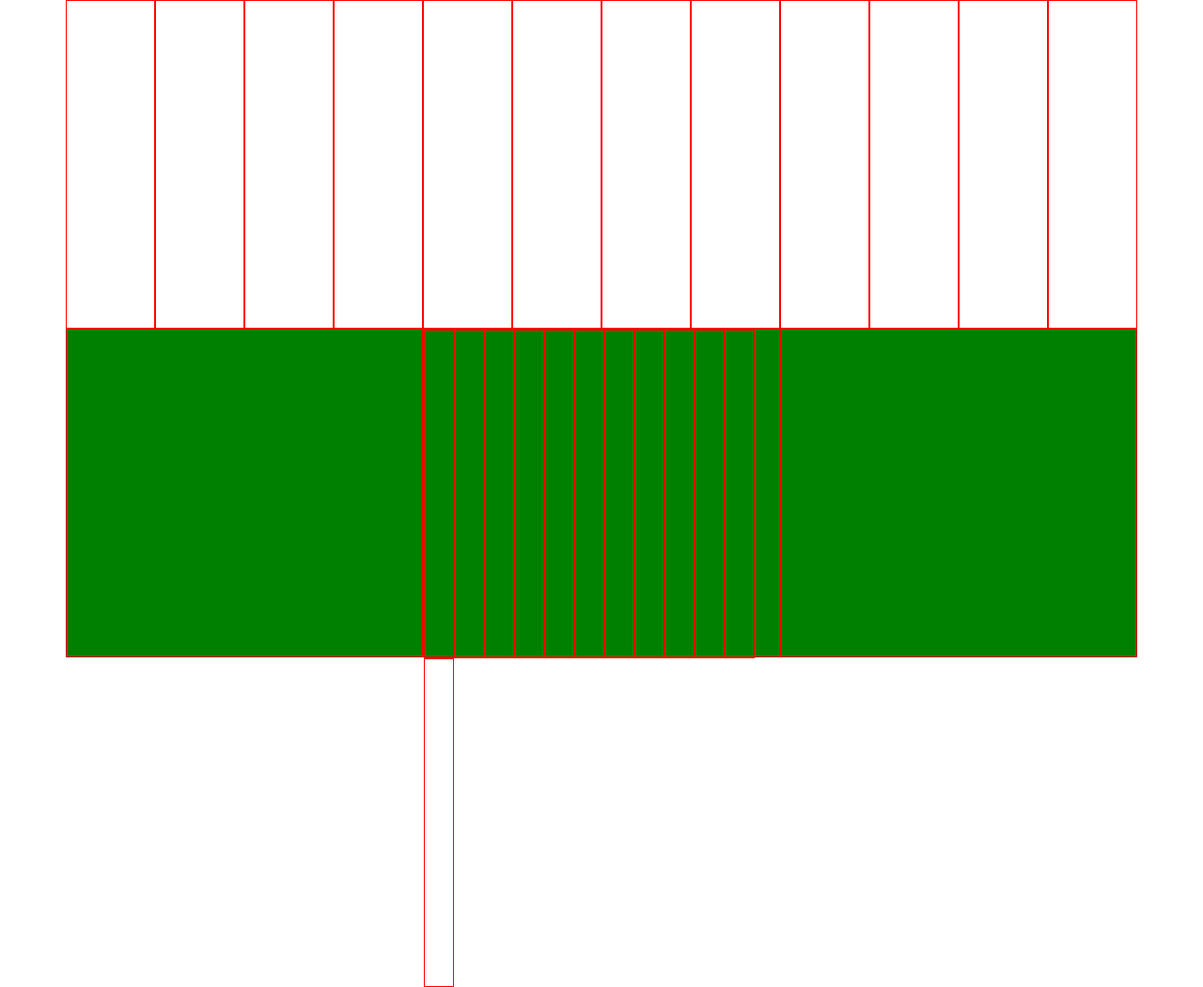
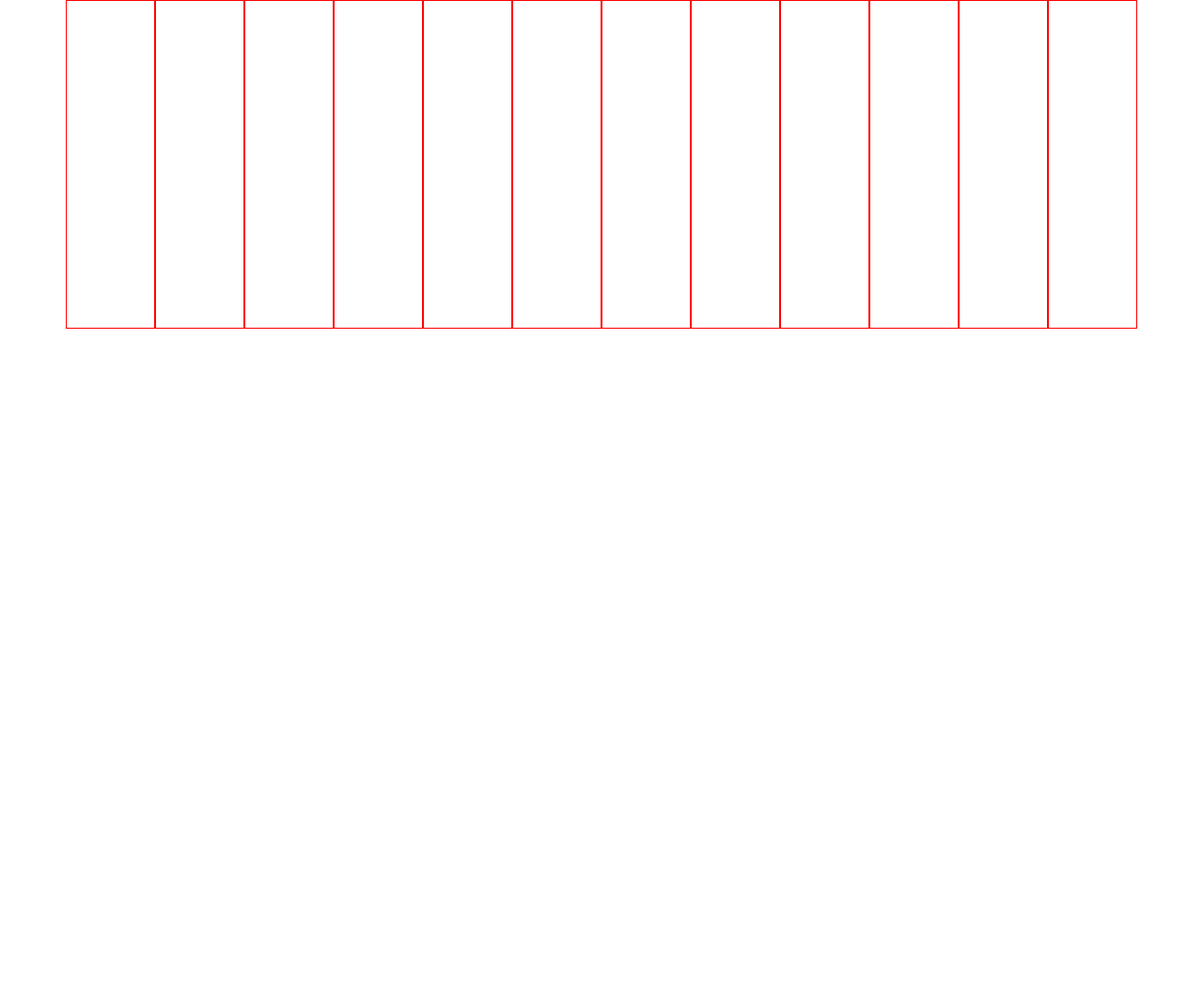
Before and after one commit to dinosaurdesign/start_template, a plain HTML site: page src/index.html in a window 1280 px wide. Shown: the whole page at 94% size. After the commit the page ends 800 px from the top, so only its background shows below. Drawn offline with nearby package versions, Linux system fonts and the light colour scheme.

Commit message:
22 05 2018

```diff
--- a/src/index.html
+++ b/src/index.html
@@ -33,25 +33,7 @@
             <div class="col-1"></div>
         </div>
         <div class="row">
-            <div class="col-4"></div>
-            <div class="col-4 align-content-center">
-                <div class="row">
-                    <div class="col-1"></div>
-                    <div class="col-1"></div>
-                    <div class="col-1"></div>
-                    <div class="col-1"></div>
-                    <div class="col-1"></div>
-                    <div class="col-1"></div>
-                    <div class="col-1"></div>
-                    <div class="col-1"></div>
-                    <div class="col-1"></div>
-                    <div class="col-1"></div>
-                    <div class="col-1"></div>
-                    <div class="col-1"></div>
-                </div>
 
-            </div>
-            <div class="col-4"></div>
 
         </div>
     </div>
```
